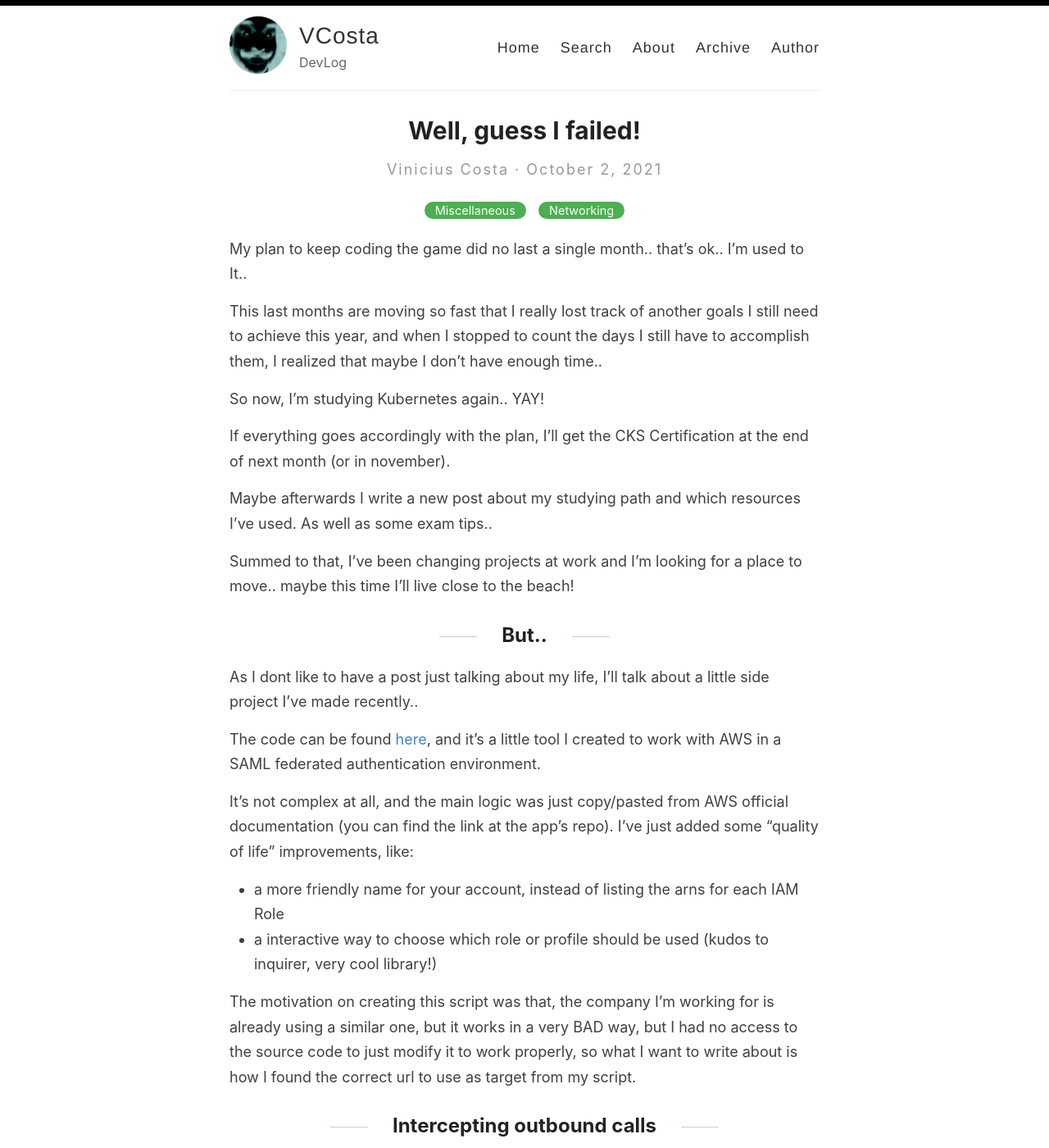
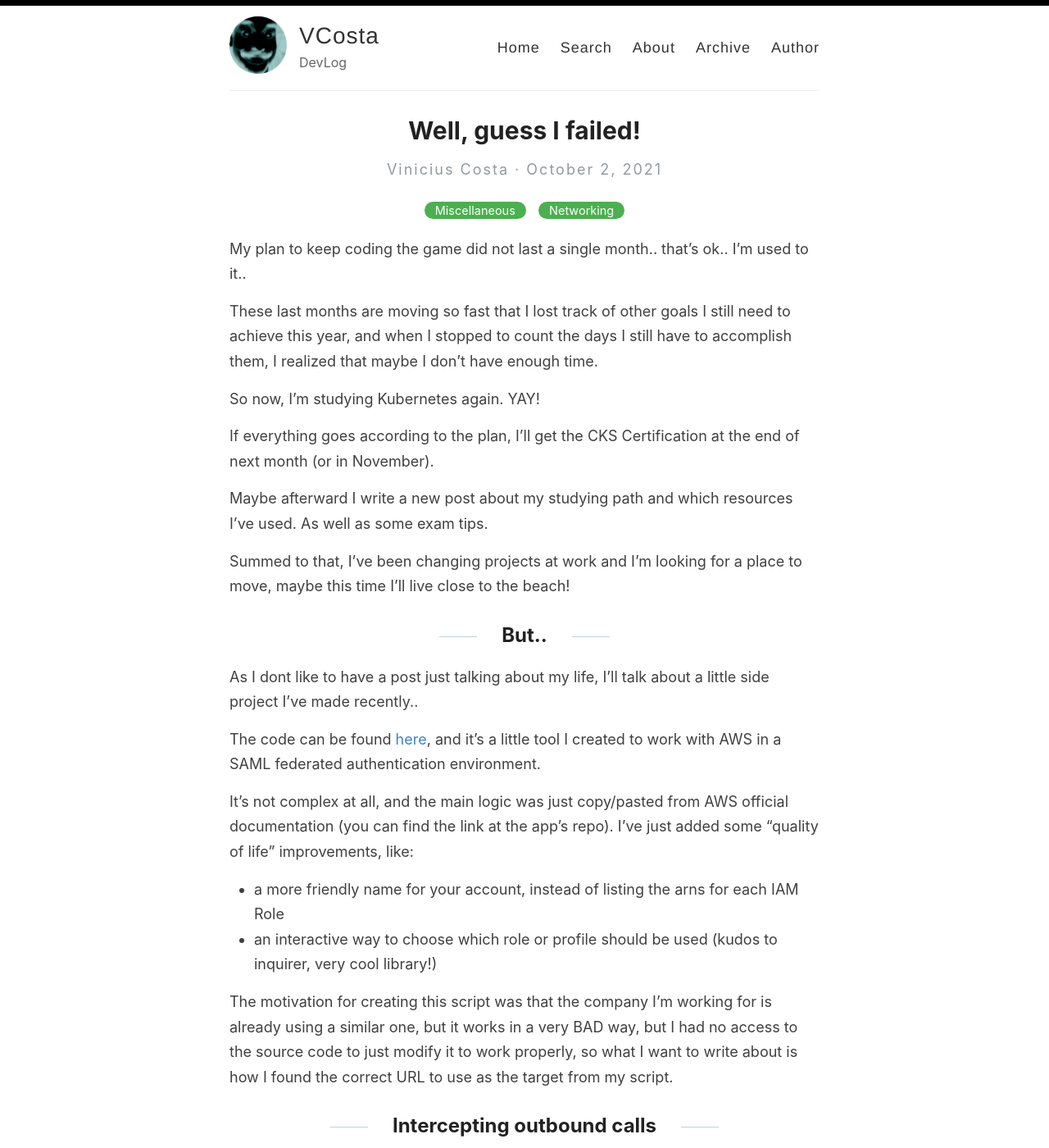
Before and after one commit to vc0sta/devlog.vcosta.dev, a Jekyll site: the page built from _posts/2021-10-02-well-guess-i-failed.md, in a window 1280 px wide and 1400 px high. Shown: the whole window at 82% size. Built offline with Jekyll 4.4.1, drawn with Linux system fonts in a browser that asks for light colours; some of the changed text lies outside the part shown.

Commit message:
fixed some grammar on all articles

````diff
--- a/_posts/2021-10-02-well-guess-i-failed.md
+++ b/_posts/2021-10-02-well-guess-i-failed.md
@@ -4,17 +4,17 @@ title: Well, guess I failed!
 categories: Miscellaneous Networking
 ---
 
-My plan to keep coding the game did no last a single month.. that's ok.. I'm used to It..
+My plan to keep coding the game did not last a single month.. that’s ok.. I’m used to it..
 
-This last months are moving so fast that I really lost track of another goals I still need to achieve this year, and when I stopped to count the days I still have to accomplish them, I realized that maybe I don't have enough time..
+These last months are moving so fast that I lost track of other goals I still need to achieve this year, and when I stopped to count the days I still have to accomplish them, I realized that maybe I don’t have enough time.
 
-So now, I'm studying Kubernetes again.. YAY!
+So now, I’m studying Kubernetes again. YAY!
 
-If everything goes accordingly with the plan, I'll get the CKS Certification at the end of next month (or in november).
+If everything goes according to the plan, I’ll get the CKS Certification at the end of next month (or in November).
 
-Maybe afterwards I write a new post about my studying path and which resources I've used. As well as some exam tips..
+Maybe afterward I write a new post about my studying path and which resources I’ve used. As well as some exam tips.
 
-Summed to that, I've been changing projects at work and I'm looking for a place to move.. maybe this time I'll live close to the beach!
+Summed to that, I’ve been changing projects at work and I’m looking for a place to move, maybe this time I’ll live close to the beach!
 
 ## But..
 
@@ -24,15 +24,15 @@ The code can be found [here](https://github.com/vc0sta/aws-sso), and it's a litt
 
 It's not complex at all, and the main logic was just copy/pasted from AWS official documentation (you can find the link at the app's repo). I've just added some "quality of life" improvements, like:
  - a more friendly name for your account, instead of listing the arns for each IAM Role
- - a interactive way to choose which role or profile should be used (kudos to inquirer, very cool library!)
+ - an interactive way to choose which role or profile should be used (kudos to inquirer, very cool library!)
 
-The motivation on creating this script was that, the company I'm working for is already using a similar one, but it works in a very BAD way, but I had no access to the source code to just modify it to work properly, so what I want to write about is how I found the correct url to use as target from my script.
+The motivation for creating this script was that the company I'm working for is already using a similar one, but it works in a very BAD way, but I had no access to the source code to just modify it to work properly, so what I want to write about is how I found the correct URL to use as the target from my script.
 
 ## Intercepting outbound calls
 
 I've found a very cool tool called [mitmproxy]() to create a proxy and inspect any HTTPS calls that pass through it.
 
-It was almost as simple as just running the tool and setting my session to use it with `export HTTPS_PROXY=127.0.0.1:8080` but I had to make some further configuration before.
+It was almost as simple as just running the tool and setting my session to use it with `export HTTPS_PROXY=127.0.0.1:8080` but I had to make some further configurations before.
 
 The first thing I had to do was to add the proxy Certification Authority trusted by OSX. As we are talking about HTTPS calls, all of them have a TLS/SSL certificate attached to it, and when you are proxying a secure call, you must make it trusted.
 
@@ -87,6 +93,6 @@ The logs showed that it was related to the `requests` Python lybrary, so I force
 export REQUESTS_CA_BUNDLE=~/Desktop/mitmproxy-ca-cert.cer
 ```
 
-Yeah, I could have stopped on the previous step, as the url was already showing in the logs.. but as I was already here, I went a bit further to capture it using `mitmproxy`..
+Yeah, I could have stopped on the previous step, as the URL was already showing in the logs.. but as I was already here, I went a bit further to capture it using `mitmproxy`.
 
 ![Captured Request]({{site.baseurl}}/post_images/2021-10-02/captured-request.png)
````
Also changed, not shown: other parts of _posts/2021-10-02-well-guess-i-failed.md (+9 -3 lines), _posts/2021-09-05-hello-world.md (+4 -4 lines), _posts/2021-09-06-that-new-game-project.md (+4 -8 lines), _posts/2021-09-07-networking-and-animation.md (+13 -12 lines).
